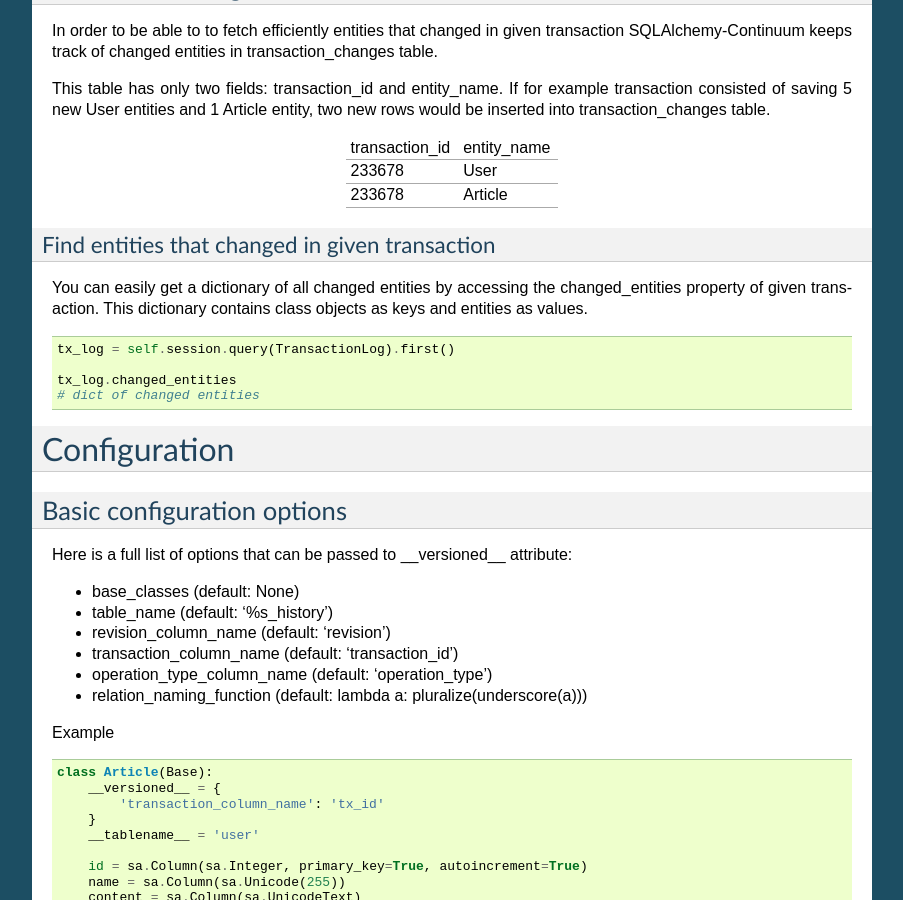
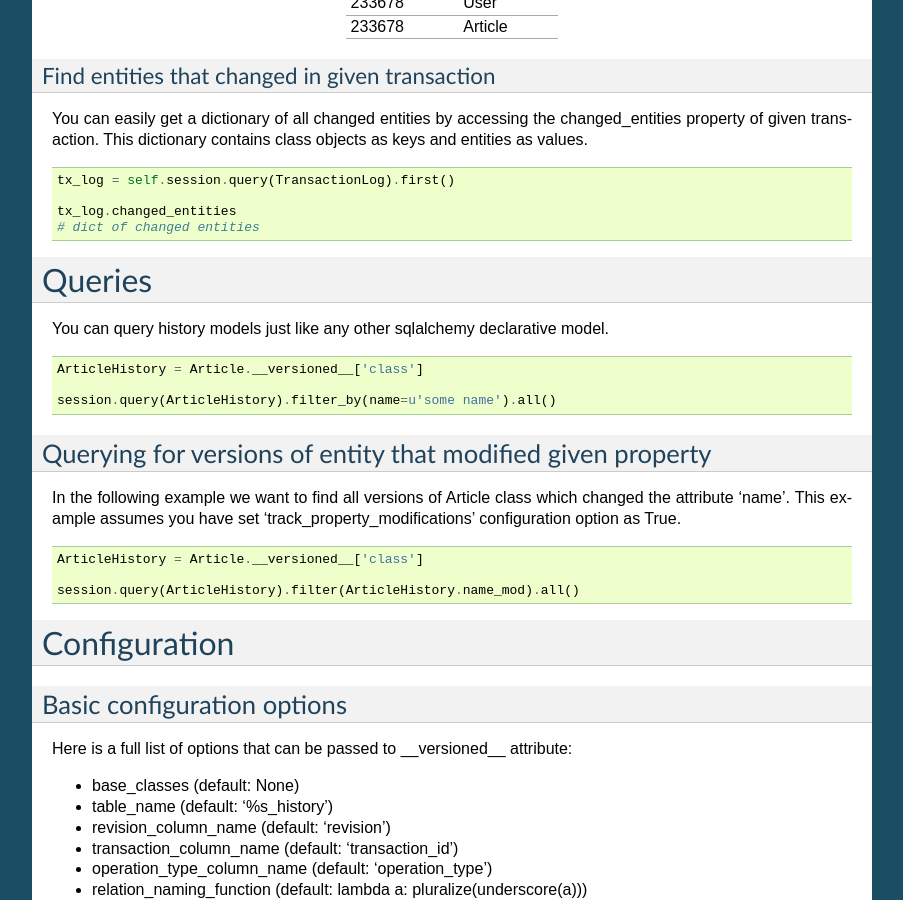
Before and after one commit to kvesteri/sqlalchemy-continuum, a Sphinx documentation site: the page built from docs/index.rst, in a window 1280 px wide and 900 px high, scrolled down 5331 px. Shown: the whole window, without its empty margins (198-1101 px from the left). Built offline with Sphinx 7.4.7, drawn with Linux system fonts in a browser that asks for light colours; some of the changed text lies outside the part shown.

Commit message:
Added docs, bumped version

```diff
--- a/CHANGES.rst
+++ b/CHANGES.rst
@@ -2,6 +2,13 @@ Changelog
 ---------
 
 Here you can see the full list of changes between each SQLAlchemy-Continuum release.
+
+
+0.9.0 (2013-09-12)
+^^^^^^^^^^^^^^^^^^
+
+- Ability to track property modifications
+- New configuration options: track_property_modifications and modified_flag_suffix
 
 
 0.8.7 (2013-09-04)
--- a/docs/index.rst
+++ b/docs/index.rst
@@ -393,6 +376,34 @@ given transaction. This dictionary contains class objects as keys and entities a
 
     tx_log.changed_entities
     # dict of changed entities
+
+
+
+Queries
+=======
+
+
+You can query history models just like any other sqlalchemy declarative model.
+
+::
+
+    ArticleHistory = Article.__versioned__['class']
+
+    session.query(ArticleHistory).filter_by(name=u'some name').all()
+
+
+
+Querying for versions of entity that modified given property
+------------------------------------------------------------
+
+In the following example we want to find all versions of Article class which changed the attribute 'name'. This example assumes you have set 'track_property_modifications' configuration option as True.
+
+::
+
+    ArticleHistory = Article.__versioned__['class']
+
+    session.query(ArticleHistory).filter(ArticleHistory.name_mod).all()
+
 
 
 Configuration
--- a/setup.py
+++ b/setup.py
@@ -34,7 +34,7 @@ extras_require = {
 
 setup(
     name='SQLAlchemy-Continuum',
-    version='0.8.7',
+    version='0.9.0',
     url='https://github.com/kvesteri/sqlalchemy-continuum',
     license='BSD',
     author='Konsta Vesterinen',
--- a/sqlalchemy_continuum/__init__.py
+++ b/sqlalchemy_continuum/__init__.py
@@ -4,7 +4,7 @@ from .operation import Operation
 from .utils import changeset
 
 
-__version__ = '0.8.7'
+__version__ = '0.9.0'
 
 
 __all__ = (
```
Also changed, not shown: other parts of docs/index.rst (+0 -17 lines).
